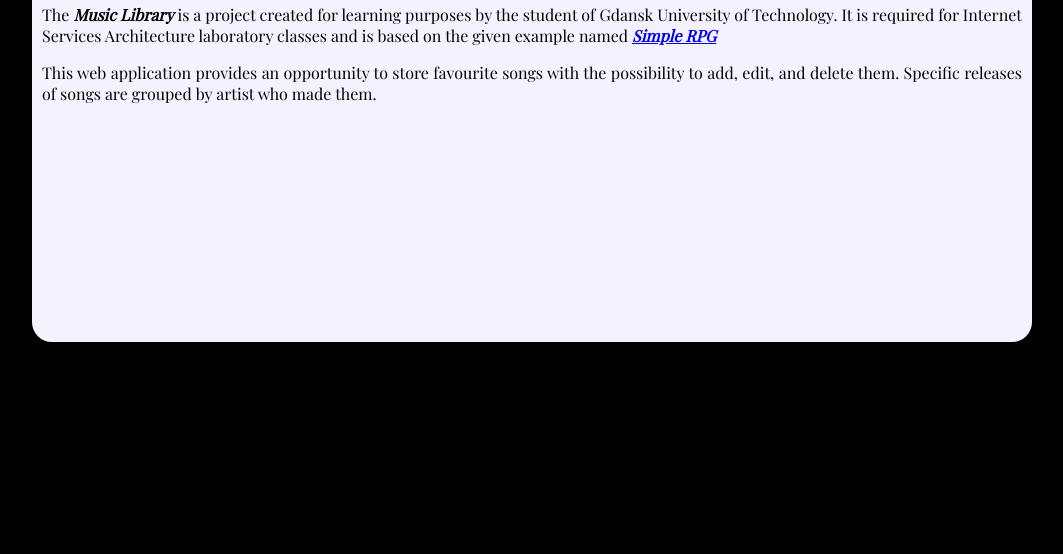
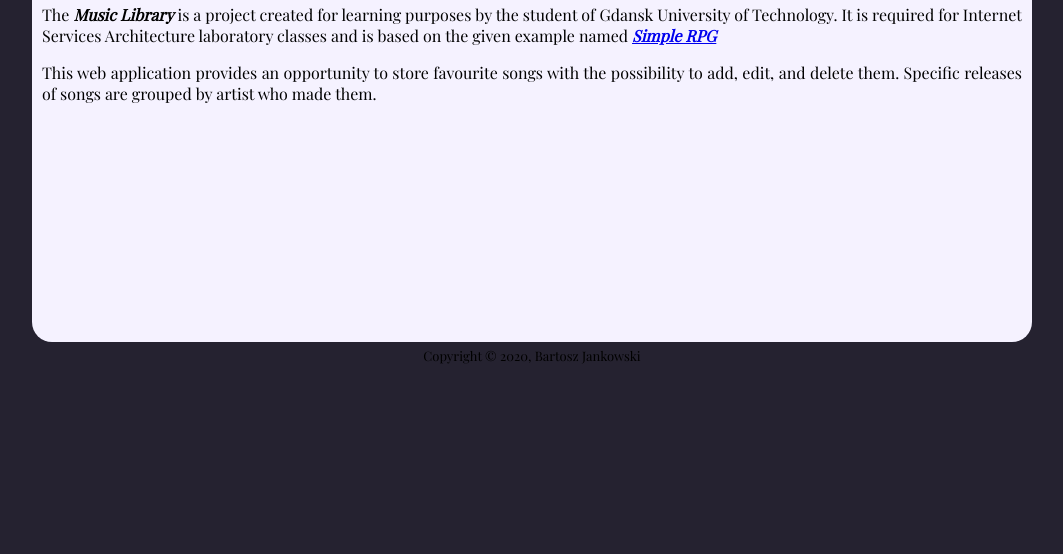
Before and after one commit to brtjank/MusicLibrary, a website: page lab4/index.html in a window 1280 px wide. Shown: the part 246-800 px from the top of the page, without its empty margins (108-1171 px from the left). Drawn offline with nearby package versions, Linux system fonts and the light colour scheme.

Commit message:
Update web app background color

```diff
--- a/lab4/styles.css
+++ b/lab4/styles.css
@@ -1,5 +1,5 @@
 body {
-    background-color: #000000;
+    background-color: #252230;
     font-family: Playfair display;
 }
 
```
